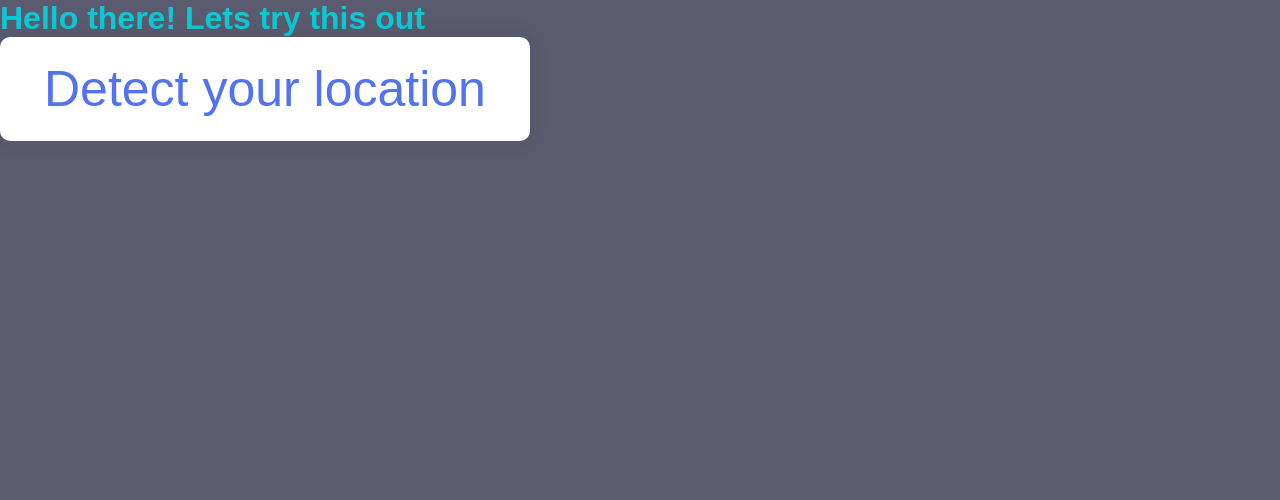
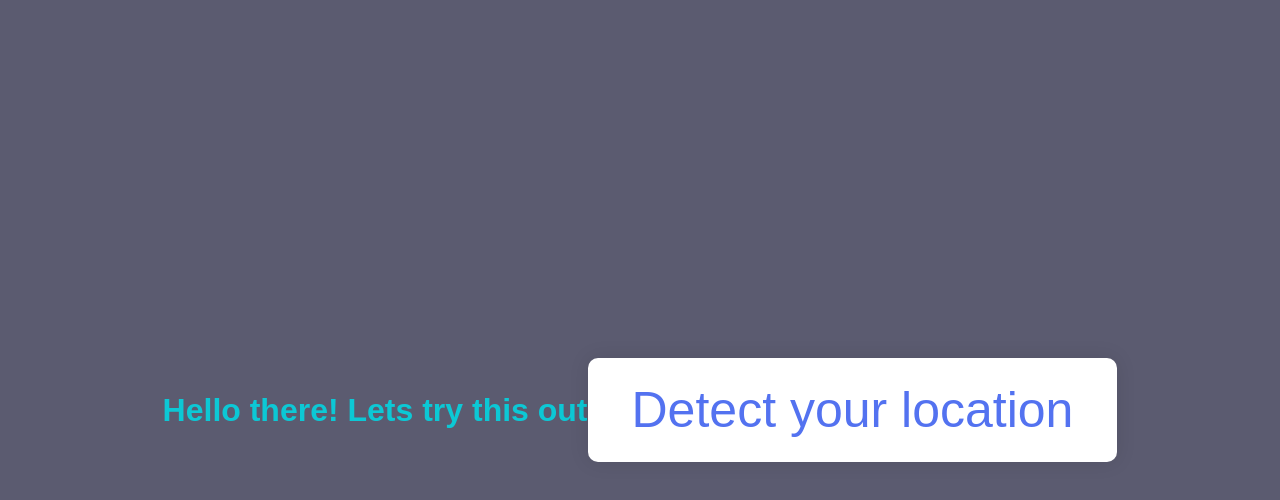
Before and after one commit to Eon4/geolocation02, a plain HTML site: page index.html in a window 1280 px wide. Drawn offline with Linux system fonts and the light colour scheme.

Commit message:
Update style.css

```diff
--- a/assets/css/style.css
+++ b/assets/css/style.css
@@ -6,7 +6,8 @@
   font-family: 'Poppins', sans-serif;
 }
 body{
-  /* display: flex; */
+  margin: 10px;
+  display: flex;
   align-items: center;
   justify-content: center;
   min-height: 100vh;
```
